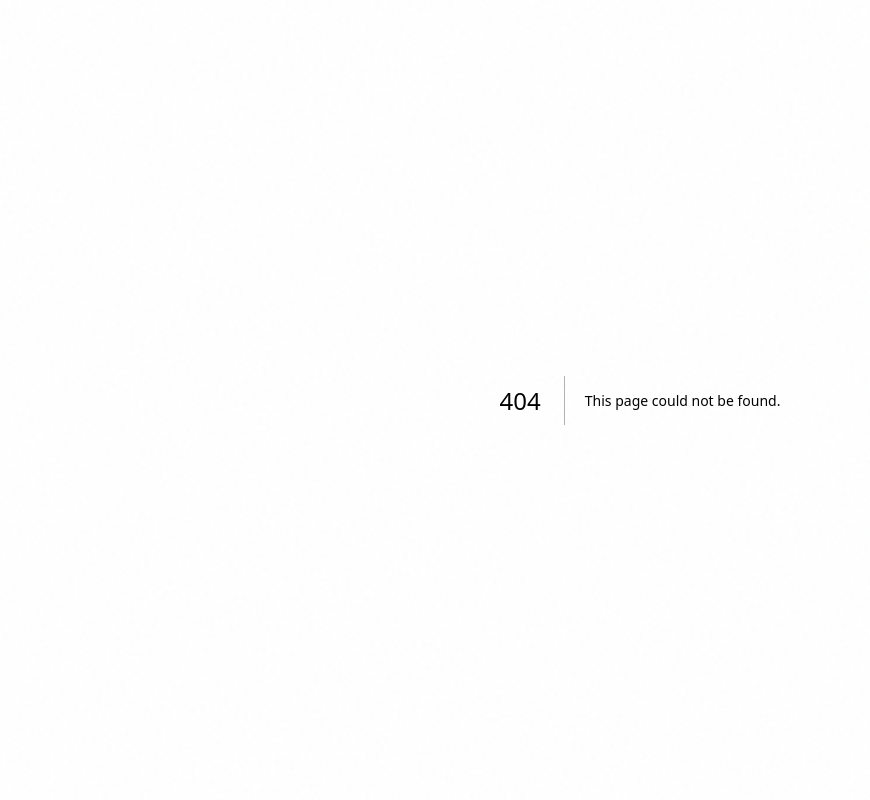
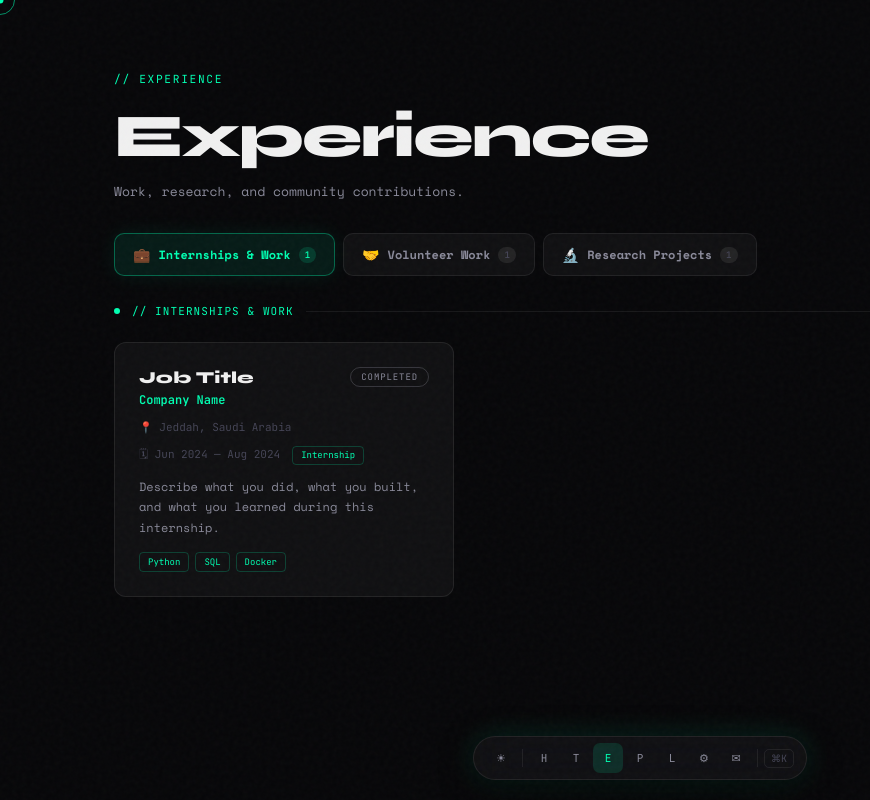
Before and after one commit to Mustafa2001-tech/Mustafa_portfolio, a Next.js app: page /experience in a window 1280 px wide. Before the commit this address had no page. Shown: the whole page, without its empty margins (0-870 px from the left). Built offline with nearby package versions, Linux system fonts and the light colour scheme.

Commit message:
Update experince

```diff
--- /dev/null
+++ b/app/experience/ExperienceClient.jsx
@@ -0,0 +1,189 @@
+'use client'
+import { useState } from 'react'
+import Layout from '../../components/Layout'
+import experience from '../../data/experience.json'
+
+const TABS = [
+  { id: 'internships', label: 'Internships & Work', icon: '💼', color: '#00FFB2', data: experience.internships },
+  { id: 'volunteer',   label: 'Volunteer Work',     icon: '🤝', color: '#A855F7', data: experience.volunteer   },
+  { id: 'research',    label: 'Research Projects',  icon: '🔬', color: '#4285F4', data: experience.research    },
+]
+
+const STATUS_STYLE = {
+  active:    { color: '#00FFB2', border: 'rgba(0,255,178,0.3)',   label: 'ACTIVE'     },
+  completed: { color: '#8A8A9A', border: 'rgba(138,138,154,0.3)', label: 'COMPLETED'  },
+  ongoing:   { color: '#FFD700', border: 'rgba(255,215,0,0.3)',   label: 'ONGOING'    },
+}
+
+function ExperienceCard({ item, color }) {
+  const [expanded, setExpanded] = useState(false)
+  const status = STATUS_STYLE[item.status] || STATUS_STYLE.completed
+
+  return (
+    <div className="gc" style={{ padding: 24, transition: 'all 0.3s ease' }}>
+
+      {/* Top row */}
+      <div style={{ display: 'flex', justifyContent: 'space-between', alignItems: 'flex-start', gap: 12, marginBottom: 12 }}>
+        <div style={{ flex: 1 }}>
+          <div style={{ fontFamily: "'Syne',sans-serif", fontWeight: 800, fontSize: '1.05rem', color: 'var(--txt)', marginBottom: 4 }}>
+            {item.title}
+          </div>
+          <div style={{ fontSize: 12, color: color, fontFamily: "'JetBrains Mono',monospace", fontWeight: 600 }}>
+            {item.company}
+          </div>
+        </div>
+        <span style={{
+          fontSize: 9, padding: '3px 10px', flexShrink: 0,
+          border: `1px solid ${status.border}`,
+          borderRadius: 100, color: status.color,
+          fontFamily: "'JetBrains Mono',monospace", letterSpacing: '.1em',
+        }}>
+          {status.label}
+        </span>
+      </div>
+
+      {/* Meta row */}
+      <div style={{ display: 'flex', flexWrap: 'wrap', gap: 12, marginBottom: 12 }}>
+        <span style={{ fontSize: 11, color: 'var(--txt3)', fontFamily: "'JetBrains Mono',monospace", display: 'flex', alignItems: 'center', gap: 5 }}>
+          📍 {item.location}
+        </span>
+        <span style={{ fontSize: 11, color: 'var(--txt3)', fontFamily: "'JetBrains Mono',monospace", display: 'flex', alignItems: 'center', gap: 5 }}>
+          🗓 {item.start} — {item.end}
+        </span>
+        <span style={{ fontSize: 9, padding: '2px 8px', border: `1px solid ${color}33`, borderRadius: 4, color: color, fontFamily: "'JetBrains Mono',monospace" }}>
+          {item.type}
+        </span>
+      </div>
+
+      {/* Description */}
+      <p style={{
+        fontSize: 12, color: 'var(--txt2)', lineHeight: 1.7,
+        fontFamily: "'Space Mono',monospace",
+        display: expanded ? 'block' : '-webkit-box',
+        WebkitLineClamp: expanded ? 'unset' : 3,
+        WebkitBoxOrient: 'vertical',
+        overflow: expanded ? 'visible' : 'hidden',
+        marginBottom: 14,
+      }}>
+        {item.description}
+      </p>
+
+      {/* Expand toggle if description is long */}
+      {item.description.length > 180 && (
+        <button onClick={() => setExpanded(e => !e)} style={{
+          background: 'transparent', border: 'none',
+          color: color, fontSize: 11,
+          fontFamily: "'JetBrains Mono',monospace",
+          cursor: 'pointer', marginBottom: 12, padding: 0,
+        }}>
+          {expanded ? '↑ Show less' : '↓ Read more'}
+        </button>
+      )}
+
+      {/* Skills */}
+      {item.skills?.length > 0 && (
+        <div style={{ display: 'flex', flexWrap: 'wrap', gap: 6 }}>
+          {item.skills.map(s => (
+            <span key={s} style={{
+              fontSize: 9, padding: '3px 8px',
+              border: `1px solid ${color}33`,
+              borderRadius: 4, color: color,
+              fontFamily: "'JetBrains Mono',monospace",
+            }}>{s}</span>
+          ))}
+        </div>
+      )}
+
+    </div>
+  )
+}
+
+function EmptyState({ label, icon }) {
+  return (
+    <div style={{
+      gridColumn: '1 / -1',
+      padding: '60px 24px', textAlign: 'center',
+      border: '1px dashed var(--bdr)', borderRadius: 12,
+    }}>
+      <div style={{ fontSize: '2.5rem', marginBottom: 12 }}>{icon}</div>
+      <div style={{ fontFamily: "'Syne',sans-serif", fontWeight: 700, fontSize: '1rem', color: 'var(--txt)', marginBottom: 6 }}>
+        No {label} yet
+      </div>
+      <div style={{ fontSize: 12, color: 'var(--txt3)', fontFamily: "'Space Mono',monospace" }}>
+        Add entries to <span style={{ color: 'var(--acc)' }}>data/experience.json</span> to display them here.
+      </div>
+    </div>
+  )
+}
+
+export default function ExperienceClient() {
+  const [activeTab, setActiveTab] = useState('internships')
+  const current = TABS.find(t => t.id === activeTab)
+
+  return (
+    <Layout>
+      <div className="page-wrap">
+        <div className="section-label" style={{ marginBottom: 14 }}>// EXPERIENCE</div>
+        <h1 className="page-h1 fade-up">Experience</h1>
+        <p className="fade-up-1" style={{ fontSize: 13, color: 'var(--txt2)', marginTop: 8, fontFamily: "'Space Mono',monospace" }}>
+          Work, research, and community contributions.
+        </p>
+
+        {/* Tabs */}
+        <div className="fade-up-2" style={{
+          display: 'flex', gap: 8, marginTop: 32, marginBottom: 28,
+          flexWrap: 'wrap',
+        }}>
+          {TABS.map(tab => (
+            <button key={tab.id} onClick={() => setActiveTab(tab.id)} style={{
+              display: 'flex', alignItems: 'center', gap: 8,
+              padding: '10px 18px', borderRadius: 10, cursor: 'pointer',
+              fontFamily: "'Space Mono',monospace", fontSize: 12, fontWeight: 700,
+              transition: 'all 0.25s ease',
+              background: activeTab === tab.id ? `${tab.color}15` : 'var(--glass)',
+              border: activeTab === tab.id ? `1px solid ${tab.color}55` : '1px solid var(--bdr)',
+              color: activeTab === tab.id ? tab.color : 'var(--txt2)',
+              boxShadow: activeTab === tab.id ? `0 0 20px ${tab.color}15` : 'none',
+            }}>
+              <span style={{ fontSize: 14 }}>{tab.icon}</span>
+              {tab.label}
+              <span style={{
+                fontSize: 9, padding: '2px 6px',
+                borderRadius: 100,
+                background: activeTab === tab.id ? `${tab.color}25` : 'var(--glass-h)',
+                color: activeTab === tab.id ? tab.color : 'var(--txt3)',
+                fontFamily: "'JetBrains Mono',monospace",
+              }}>
+                {tab.data.length}
+              </span>
+            </button>
+          ))}
+        </div>
+
+        {/* Divider with active tab label */}
+        <div className="fade-up-2" style={{ display: 'flex', alignItems: 'center', gap: 12, marginBottom: 24 }}>
+          <div style={{ width: 6, height: 6, borderRadius: '50%', background: current.color }} />
+          <span style={{ fontFamily: "'JetBrains Mono',monospace", fontSize: 11, color: current.color, letterSpacing: '.1em' }}>
+            // {current.label.toUpperCase()}
+          </span>
+          <div style={{ flex: 1, height: 1, background: 'var(--bdr)' }} />
+        </div>
+
+        {/* Cards grid */}
+        <div className="fade-up-3" style={{
+          display: 'grid',
+          gridTemplateColumns: 'repeat(auto-fill, minmax(300px, 1fr))',
+          gap: 16,
+        }}>
+          {current.data.length > 0
+            ? current.data.map(item => (
+                <ExperienceCard key={item.id} item={item} color={current.color} />
+              ))
+            : <EmptyState label={current.label} icon={current.icon} />
+          }
+        </div>
+
+      </div>
+    </Layout>
+  )
+}
--- /dev/null
+++ b/app/experience/page.js
@@ -0,0 +1,7 @@
+import ExperienceClient from './ExperienceClient'
+
+export const metadata = { title: 'Portfolio | Experience' }
+
+export default function Experience() {
+  return <ExperienceClient />
+}
--- a/components/NavOrb.jsx
+++ b/components/NavOrb.jsx
@@ -5,12 +5,13 @@ import { usePathname } from 'next/navigation'
 import { useTheme } from './ThemeProvider'
 
 const NAV = [
-  { label: 'Home',       href: '/',           short: 'H' },
-  { label: 'Skill Tree', href: '/skilltree',   short: 'T' },
-  { label: 'Projects',   href: '/projects',    short: 'P' },
-  { label: 'Library',    href: '/library',     short: 'L' },
-  { label: 'Playground', href: '/playground',  short: '⚙' },
-  { label: 'Contact',    href: '/contact',     short: '✉' },
+  { label: 'Home',       href: '/',            short: 'H' },
+  { label: 'Skill Tree', href: '/skilltree',    short: 'T' },
+  { label: 'Experience', href: '/experience',   short: 'E' },
+  { label: 'Projects',   href: '/projects',     short: 'P' },
+  { label: 'Library',    href: '/library',      short: 'L' },
+  { label: 'Playground', href: '/playground',   short: '⚙' },
+  { label: 'Contact',    href: '/contact',      short: '✉' },
 ]
 
 function Tooltip({ label, children }) {
@@ -82,7 +83,7 @@ export default function NavOrb() {
           fontSize: 10, color: 'var(--txt3)',
           fontFamily: "'JetBrains Mono',monospace",
           border: '1px solid var(--bdr)', padding: '2px 6px',
-          borderRadius: 5, background: 'transparent', cursor: 'none',
+          borderRadius: 5, background: 'transparent', cursor: 'pointer',
           transition: 'all 0.2s',
         }}>⌘K</button>
       </nav>
--- /dev/null
+++ b/data/experience.json
@@ -0,0 +1,44 @@
+{
+  "internships": [
+    {
+      "id": "i1",
+      "title": "Job Title",
+      "company": "Company Name",
+      "location": "Jeddah, Saudi Arabia",
+      "type": "Internship",
+      "start": "Jun 2024",
+      "end": "Aug 2024",
+      "status": "completed",
+      "description": "Describe what you did, what you built, and what you learned during this internship.",
+      "skills": ["Python", "SQL", "Docker"]
+    }
+  ],
+  "volunteer": [
+    {
+      "id": "v1",
+      "title": "Role / Position",
+      "company": "Organization Name",
+      "location": "Jeddah, Saudi Arabia",
+      "type": "Volunteer",
+      "start": "Jan 2023",
+      "end": "Present",
+      "status": "active",
+      "description": "Describe your volunteer role, responsibilities, and impact.",
+      "skills": ["Leadership", "Communication", "Teamwork"]
+    }
+  ],
+  "research": [
+    {
+      "id": "r1",
+      "title": "Research Project Title",
+      "company": "King Abdulaziz University",
+      "location": "Jeddah, Saudi Arabia",
+      "type": "Research",
+      "start": "Sep 2023",
+      "end": "Present",
+      "status": "active",
+      "description": "Describe your research topic, methodology, findings, and supervisor if applicable.",
+      "skills": ["VLSI", "MATLAB", "Research Writing"]
+    }
+  ]
+}
```
Also changed, not shown: components/GitSimulator.jsx (line endings or trailing spaces).
